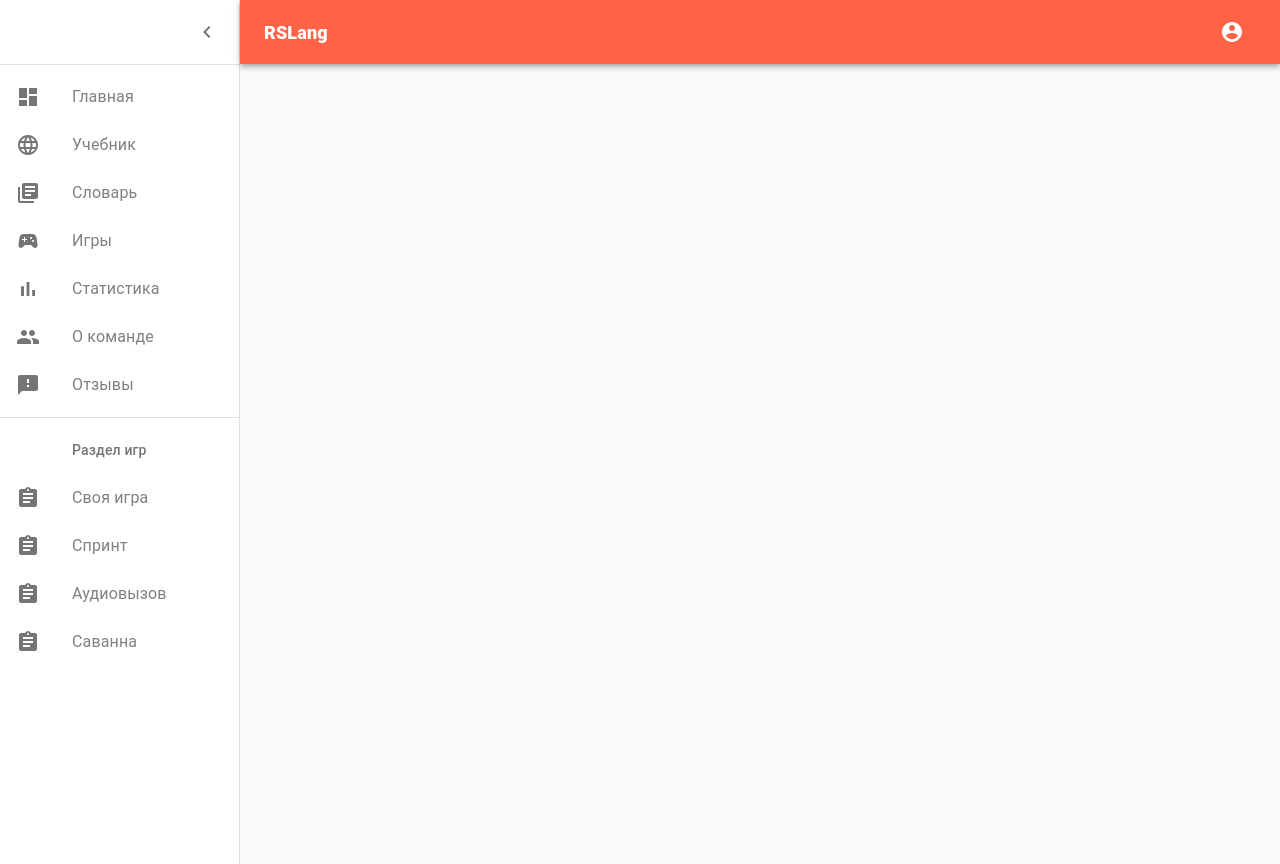
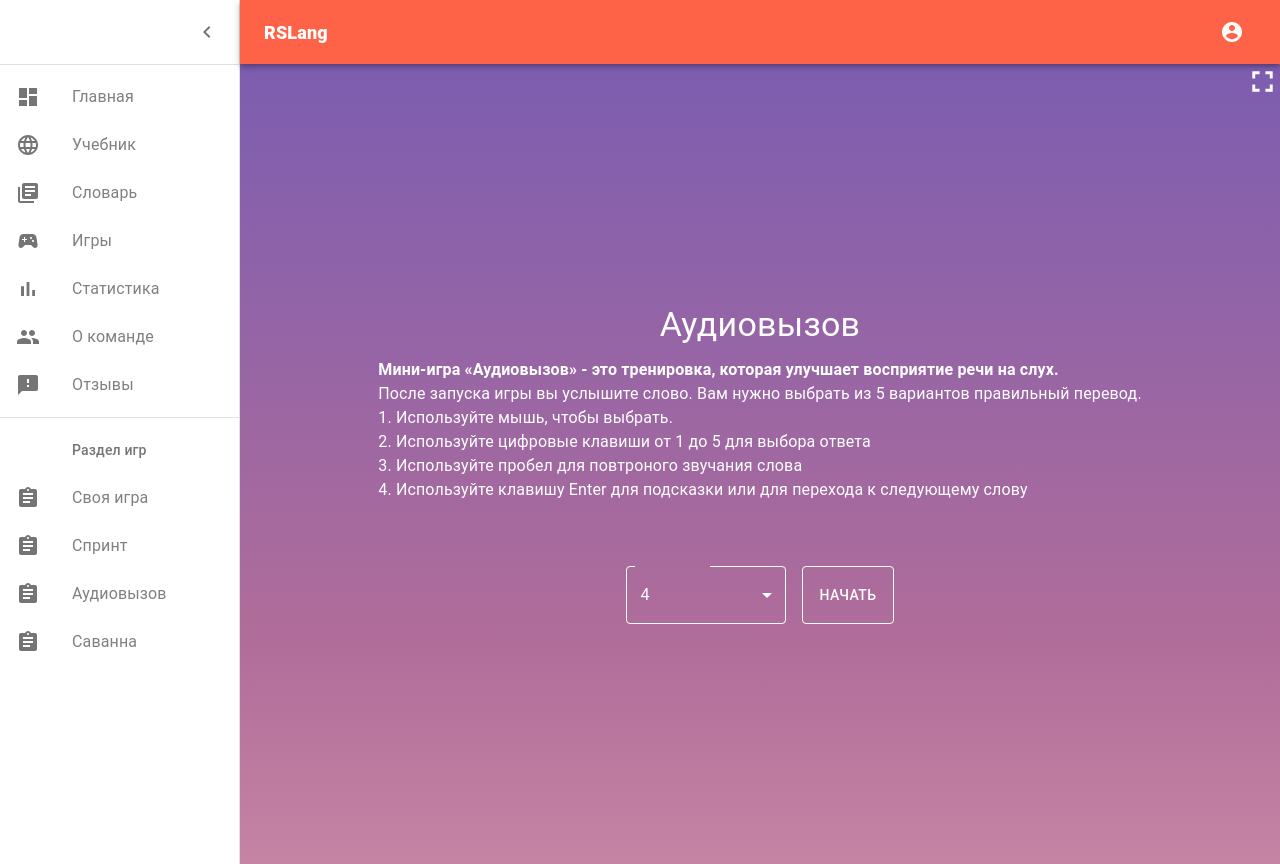
Before and after one commit to natein/rslang, a React (Create React App) app: page /games/audio in a window 1280 px wide. Built offline with nearby package versions, Linux system fonts and the light colour scheme.

Commit message:
refactor: link game

```diff
--- a/src/components/Dashboard/Dashboard.jsx
+++ b/src/components/Dashboard/Dashboard.jsx
@@ -178,7 +178,7 @@ function Dashboard() {
                         <Route path="/sign-up" component={SignupPage} />
                         <Route path="/review" component={ReviewPage} />
                         <Route path="/games/sprint" component={SprintPage} />
-                        <Route path="/games/audiocall" component={AudioCallPage} />
+                        <Route path="/games/audio" component={AudioCallPage} />
                         <Route path="/games/savanna" component={SavannaPage} />
                     </Switch>
                 </Container>
--- a/src/pages/AudioCallPage.jsx
+++ b/src/pages/AudioCallPage.jsx
@@ -49,7 +49,7 @@ const AudioCallPage = ({ words = [], loader, onLoadWords, userId, token, onCreat
   const history = useHistory();
 
   const match = useRouteMatch({
-    path: '/games/audiocall/new',
+    path: '/games/audio/new',
     strict: true,
     sensitive: true,
   });
@@ -71,7 +71,7 @@ const AudioCallPage = ({ words = [], loader, onLoadWords, userId, token, onCreat
     if (match) {
       setGameWords([]);
       onFinish(false);
-      history.push('/games/audiocall');
+      history.push('/games/audio');
     }
   }, [match, setGameWords, history]);
 
```
